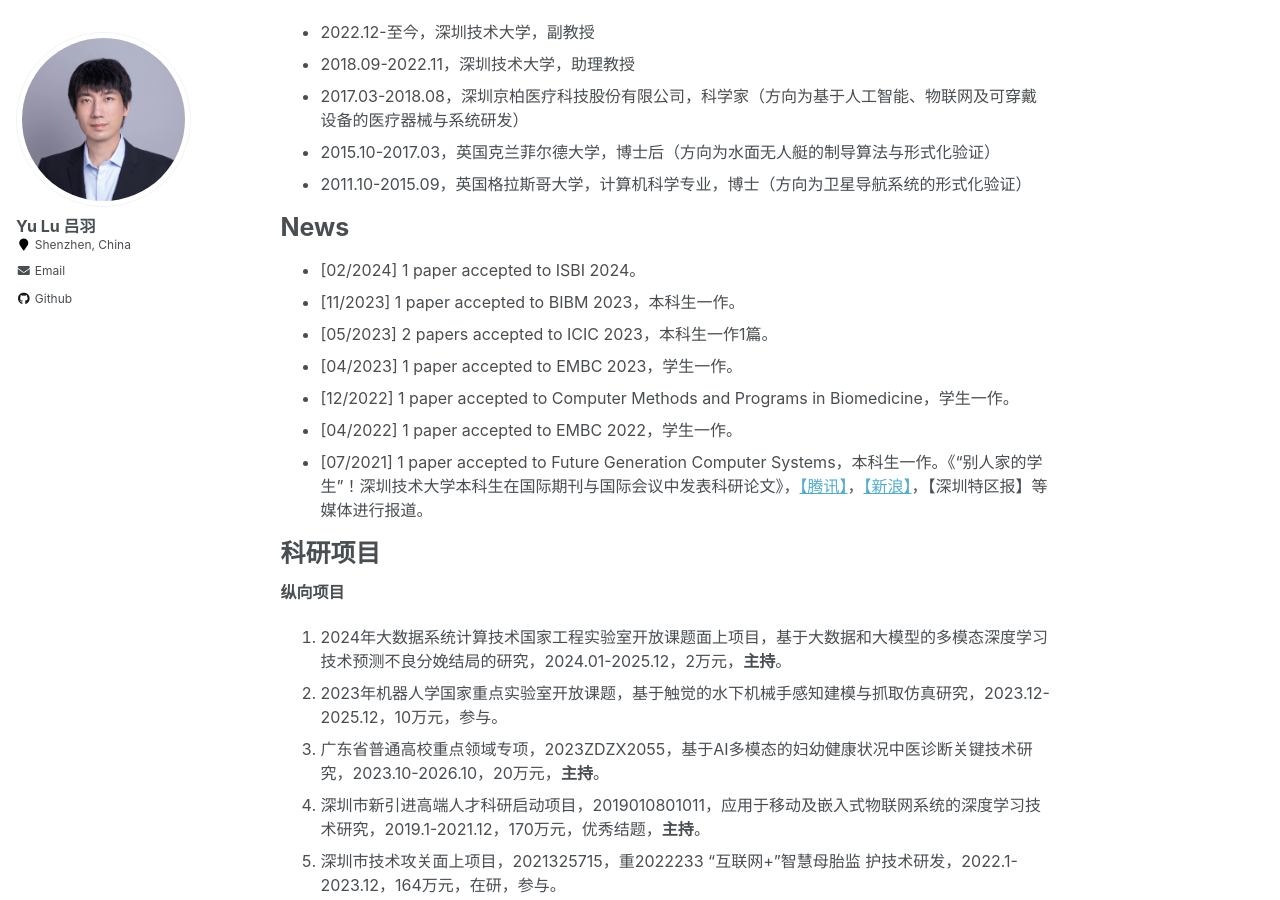
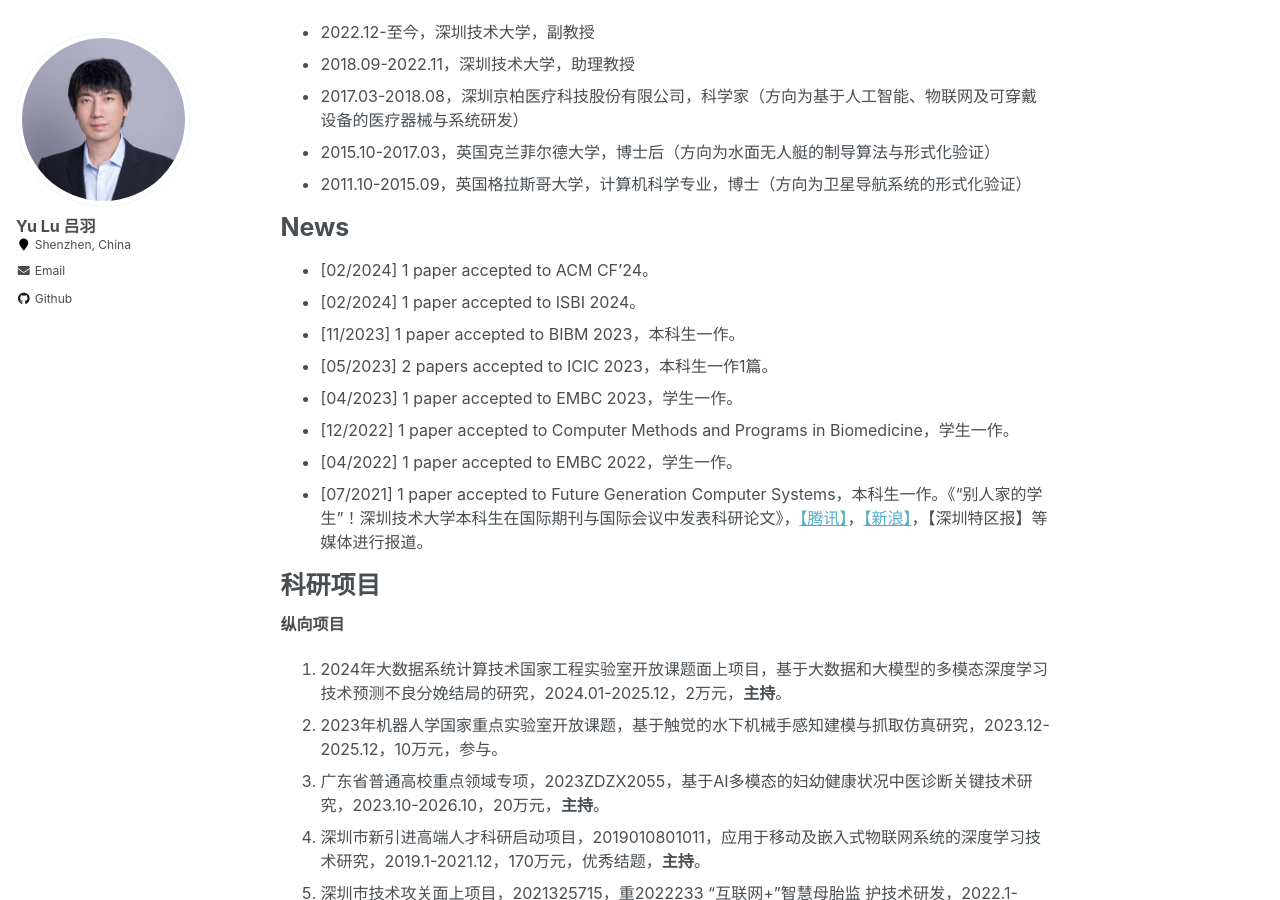
Before and after one commit to YukariUmezawa/lvyu.github.io, a Jekyll site: the page built from _pages/about.md, in a window 1280 px wide and 900 px high, scrolled down 724 px. Built offline with Jekyll 4.4.1, drawn with Linux system fonts in a browser that asks for light colours.

Commit message:
Update about.md

```diff
--- a/_pages/about.md
+++ b/_pages/about.md
@@ -38,6 +38,7 @@ Openings
 
 News
 ======
+- [02/2024] 1 paper accepted to ACM CF'24。
 - [02/2024] 1 paper accepted to ISBI 2024。
 - [11/2023] 1 paper accepted to BIBM 2023，本科生一作。
 - [05/2023] 2 papers accepted to ICIC 2023，本科生一作1篇。
```
